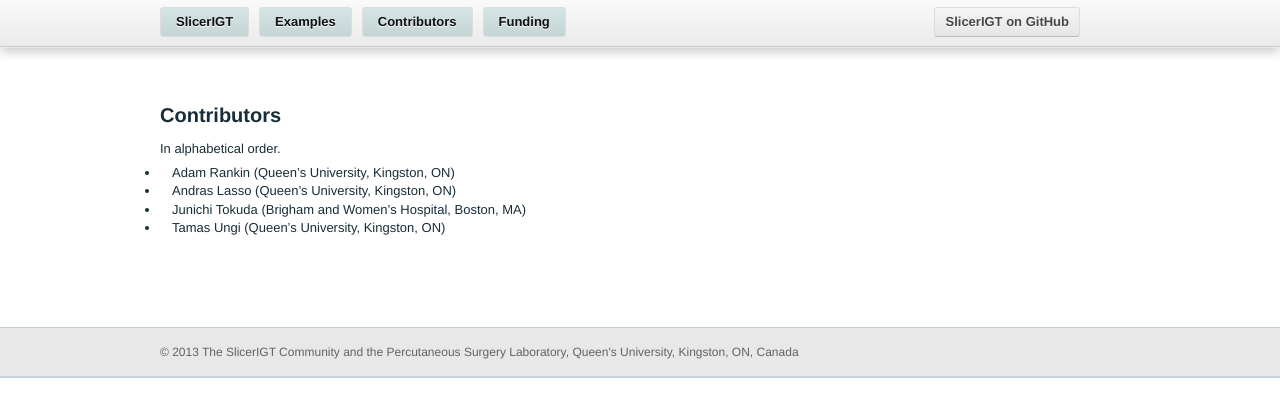
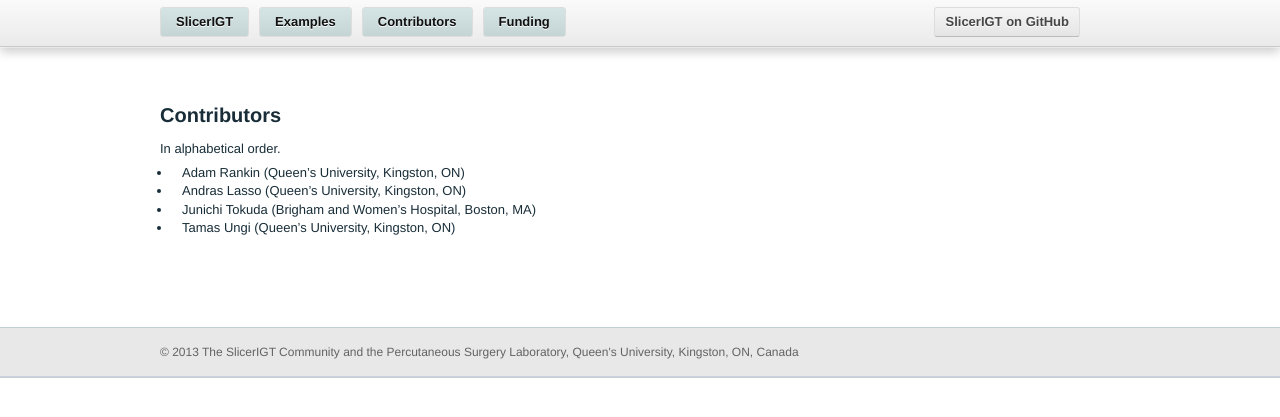
Before and after one commit to Sunderlandkyl/slicerrt.github.com, a Jekyll site: the page built from Contributors.md, in a window 1280 px wide. Shown: the top 417 px of the page. Built offline with Jekyll 4.4.1, drawn with Linux system fonts in a browser that asks for light colours; Markdown is read by kramdown in place of the engine named in the settings.

Commit message:
Update pages.css

```diff
--- a/css/pages.css
+++ b/css/pages.css
@@ -62,7 +62,8 @@
 }
 
 ul li {
-  padding-left: 12px;
+  padding-left: 10px;
+  margin-left: 12px;
 }
 
 ol {
```
